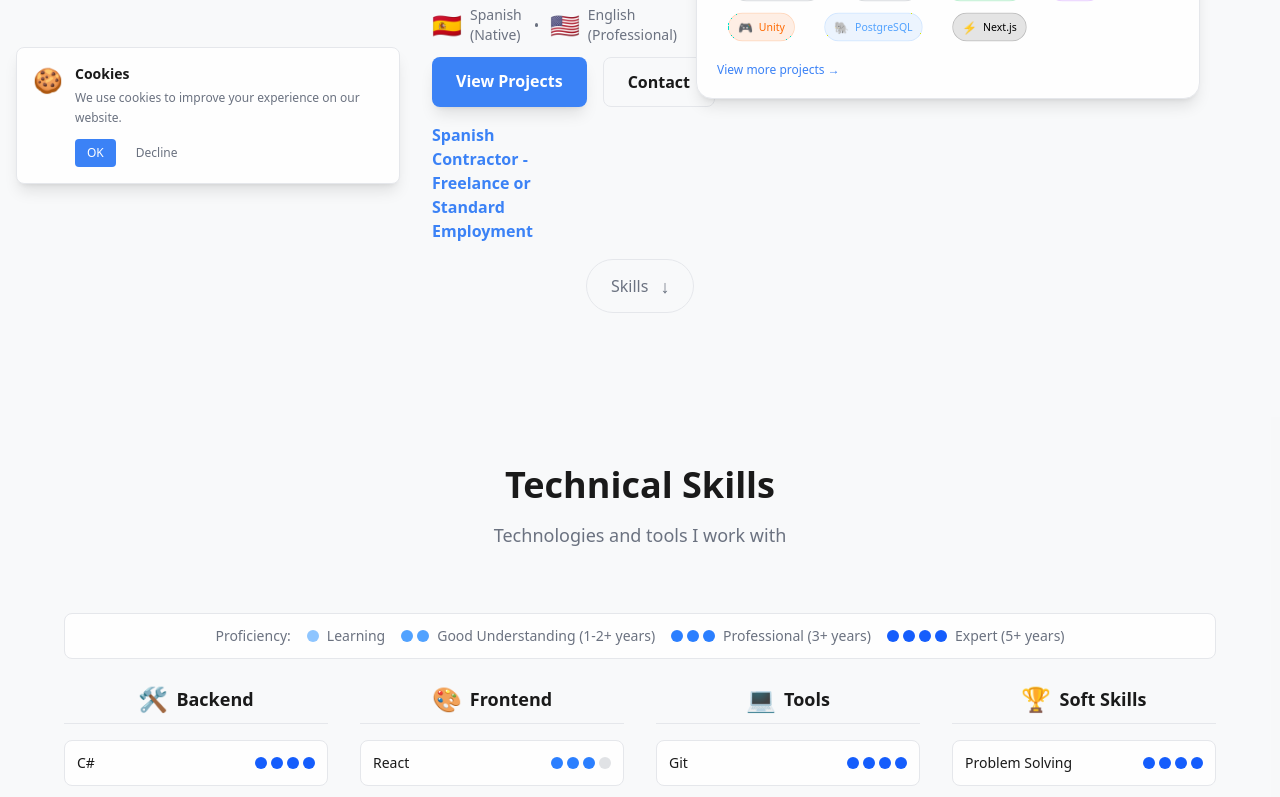
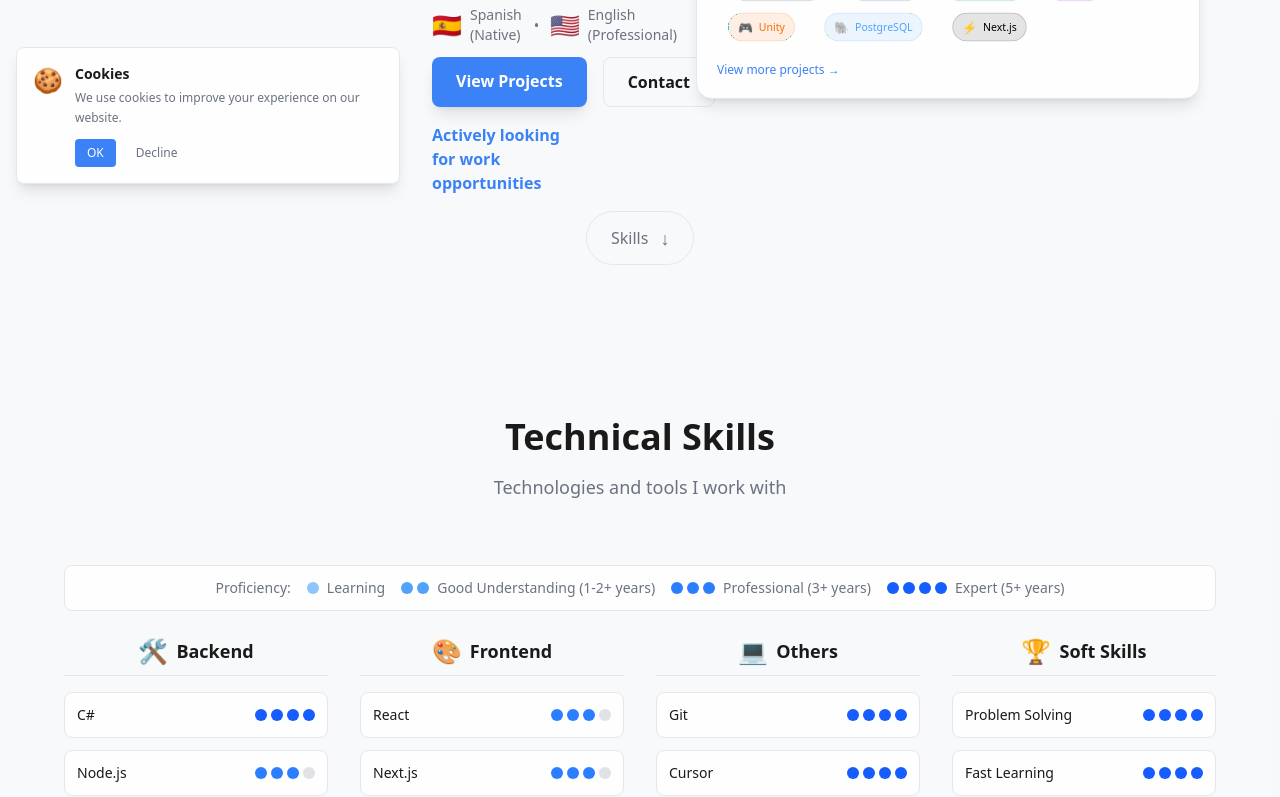
Before and after one commit to ewejose123/Portfolio-Website, a Next.js app: page /en in a window 1280 px wide. Shown: the part 600-1397 px from the top of the page. Built offline with nearby package versions, Linux system fonts and the light colour scheme; no server answers.

Commit message:
Refactor skills categories and update translations
Replaced the 'tools' category with 'others' in SkillsHighlight and updated related logic. Added new skills, adjusted proficiency levels, and updated English and Spanish translations for category names and work status.

```diff
--- a/src/components/SkillsHighlight.tsx
+++ b/src/components/SkillsHighlight.tsx
@@ -6,7 +6,7 @@ import { useMemo, memo } from 'react'
 interface Skill {
   name: string
   level: number // 1-4: 1=Learning, 2=Good Understanding (1+ years), 3=Professional (3+ years), 4=Expert (5+ years)
-  category: 'backend' | 'frontend' | 'tools' | 'soft'
+  category: 'backend' | 'frontend' | 'others' | 'soft'
 }
 
 const skills: Skill[] = [
@@ -31,20 +31,22 @@ const skills: Skill[] = [
   { name: 'Angular', level: 1, category: 'frontend' },
   { name: 'Vite', level: 1, category: 'frontend' },
 
-  // Tools (ordered by proficiency: 4→3→2→1)
-  { name: 'Git', level: 4, category: 'tools' },
-  { name: 'Cursor', level: 4, category: 'tools' },
-  { name: 'CI/CD', level: 2, category: 'tools' },
-  { name: 'Figma', level: 3, category: 'tools' },
-  { name: 'Unity', level: 4, category: 'tools' },
-  { name: 'Docker', level: 2, category: 'tools' },
-  { name: 'Vercel', level: 2, category: 'tools' },
-  { name: 'Cloudflare', level: 2, category: 'tools' },
-  { name: 'GitHub Actions', level: 2, category: 'tools' },
-  { name: 'Jenkins', level: 1, category: 'tools' },
-  { name: 'C++', level: 1, category: 'tools' },
-  { name: 'Prisma', level: 1, category: 'tools' },
-  { name: 'Terraform', level: 1, category: 'tools' },
+  // others (ordered by proficiency: 4→3→2→1)
+  { name: 'Git', level: 4, category: 'others' },
+  { name: 'Cursor', level: 4, category: 'others' },
+  { name: 'Unity', level: 4, category: 'others' },
+  { name: 'Python', level: 3, category: 'others' },
+  { name: 'Figma', level: 3, category: 'others' },
+  { name: 'CI/CD', level: 2, category: 'others' },
+  { name: 'C++', level: 2, category: 'others' },
+  { name: 'Docker', level: 2, category: 'others' },
+  { name: 'Vercel', level: 2, category: 'others' },
+  { name: 'Cloudflare', level: 2, category: 'others' },
+  { name: 'GitHub Actions', level: 2, category: 'others' },
+  { name: 'Jenkins', level: 1, category: 'others' },
+  { name: 'Prisma', level: 1, category: 'others' },
+  { name: 'Terraform', level: 1, category: 'others' },
+  { name: 'DOORs', level: 1, category: 'others' },
 
   // Soft Skills (ordered by proficiency: 4→3→2→1)
   { name: 'Problem Solving', level: 4, category: 'soft' },
@@ -111,7 +113,7 @@ export default function SkillsHighlight() {
   const categories = useMemo(() => [
     { key: 'backend', icon: '🛠️', skills: skills.filter(s => s.category === 'backend') },
     { key: 'frontend', icon: '🎨', skills: skills.filter(s => s.category === 'frontend') },
-    { key: 'tools', icon: '💻', skills: skills.filter(s => s.category === 'tools') },
+    { key: 'others', icon: '💻', skills: skills.filter(s => s.category === 'others') },
     { key: 'soft', icon: '🏆', skills: skills.filter(s => s.category === 'soft') },
   ], [])
 
@@ -158,7 +160,7 @@ export default function SkillsHighlight() {
           <div key={category.key} className="space-y-4">
             <h4 className="text-lg font-semibold text-foreground text-center capitalize border-b border-border pb-2 flex items-center justify-center gap-2">
               <span className="text-2xl">{category.icon}</span>
-              {t(category.key as 'backend' | 'frontend' | 'tools' | 'soft')}
+              {t(category.key as 'backend' | 'frontend' | 'others' | 'soft')}
             </h4>
             <div className="space-y-3">
               {category.skills.map((skill) => (
--- a/src/i18n/translations/en.json
+++ b/src/i18n/translations/en.json
@@ -22,13 +22,13 @@
       "spanish": "Spanish (Native)",
       "english": "English (Professional)"
     },
-    "workStatus": "Spanish Contractor - Freelance or Standard Employment",
+    "workStatus": "Actively looking for work opportunities",
     "skillsPreview": "Skills",
     "skills": {
       "title": "Main Highlighted Skills",
       "backend": "Backend",
       "frontend": "Frontend",
-      "tools": "Tools",
+      "others": "Others",
       "soft": "Soft Skills",
       "proficiency": {
         "label": "Proficiency:",
--- a/src/i18n/translations/es.json
+++ b/src/i18n/translations/es.json
@@ -22,13 +22,13 @@
       "spanish": "Español (Nativo)",
       "english": "Inglés (Profesional)"
     },
-    "workStatus": "Contratista Español - Freelance o Empleo Estándar",
+    "workStatus": "Buscando oportunidades de trabajo remoto",
     "skillsPreview": "Habilidades",
     "skills": {
       "title": "Habilidades Principales Destacadas",
       "backend": "Backend",
       "frontend": "Frontend",
-      "tools": "Herramientas",
+      "others": "Otros",
       "soft": "Habilidades Blandas",
       "proficiency": {
         "label": "Competencia:",
```
